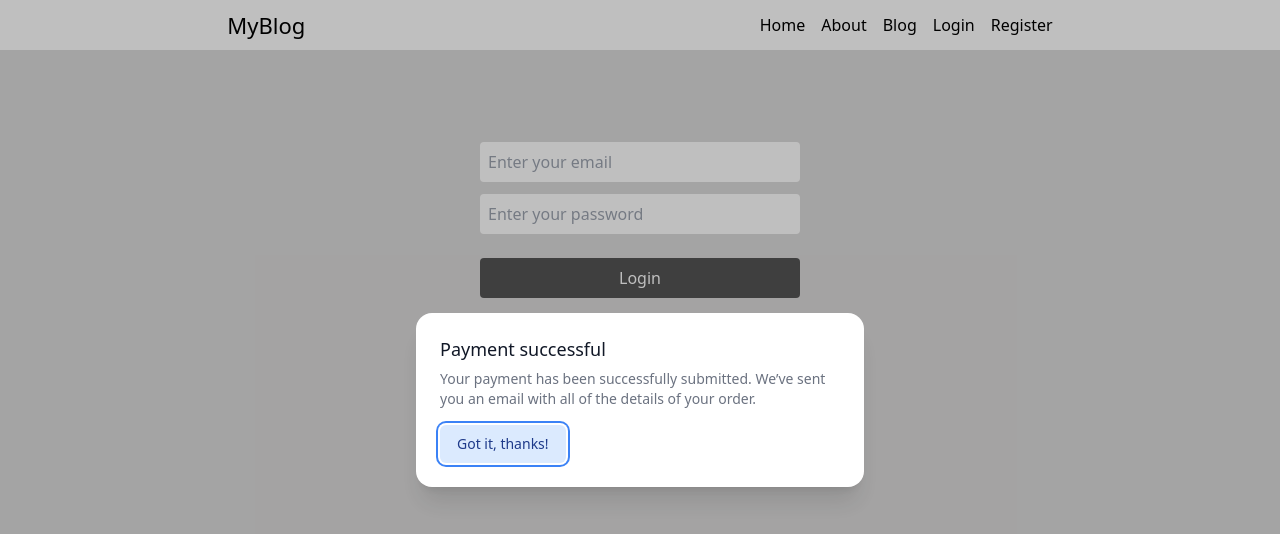
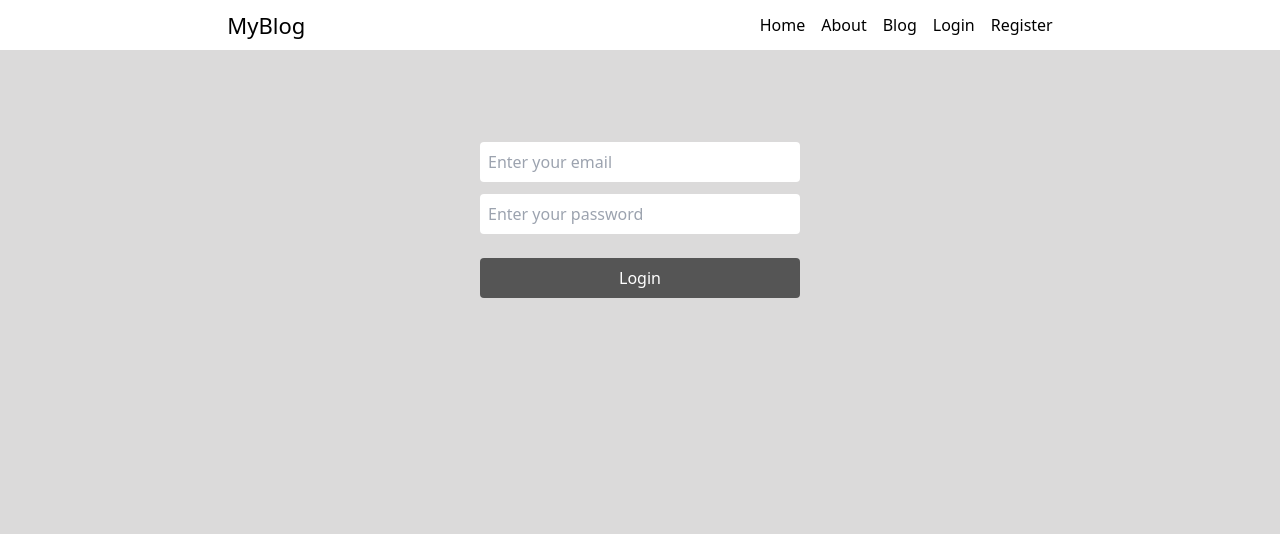
Before and after one commit to Tausif4171/Blog-App-MERN, a React (Create React App) app in the folder frontend/: page /login in a window 1280 px wide. Shown: the top 534 px of the page. Built offline with nearby package versions, Linux system fonts and the light colour scheme.

Commit message:
comment out modal for now ✅

```diff
--- a/frontend/src/components/Login.tsx
+++ b/frontend/src/components/Login.tsx
@@ -3,15 +3,15 @@ import { Fragment, useState } from 'react'
 
 import './toast.css'
 function Login() {
-    let [isOpen, setIsOpen] = useState(true)
+    // let [isOpen, setIsOpen] = useState(false)
 
-    function closeModal() {
-        setIsOpen(false)
-    }
+    // function closeModal() {
+    //     setIsOpen(false)
+    // }
 
-    function openModal() {
-        setIsOpen(true)
-    }
+    // function openModal() {
+    //     setIsOpen(true)
+    // }
 
     return (
         <div>
@@ -50,7 +50,7 @@ function Login() {
                 </div>
             </div> */}
 
-            <div className="fixed inset-0 flex items-center justify-center">
+            {/* <div className="fixed inset-0 flex items-center justify-center">
                 <button
                     type="button"
                     onClick={openModal}
@@ -113,7 +113,7 @@ function Login() {
                         </div>
                     </div>
                 </Dialog>
-            </Transition>
+            </Transition> */}
         </div>
     )
 }
```
